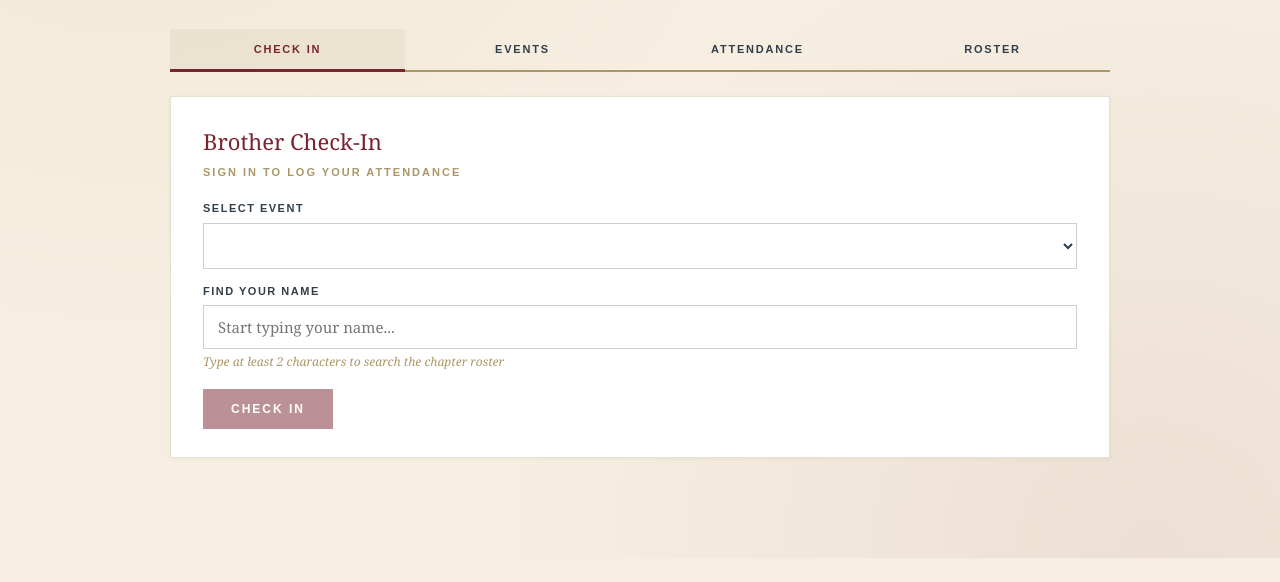
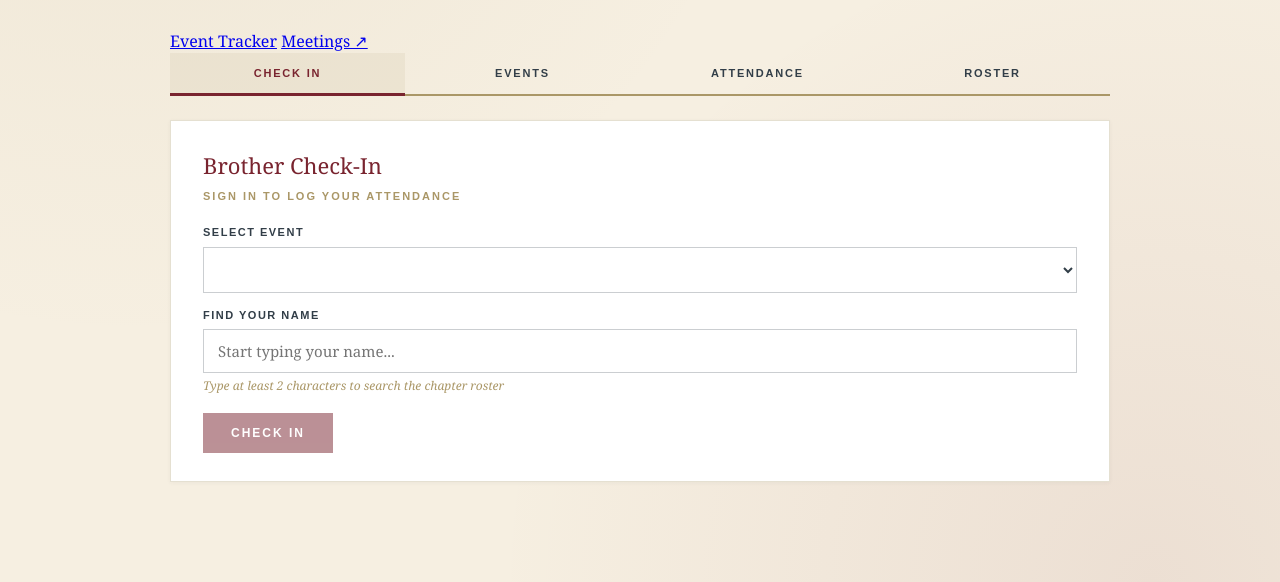
Before and after one commit to uclapikes-hub/pike-attendance, a plain HTML site: page index.html in a window 1280 px wide. Shown: the part 320-902 px from the top of the page. Before the commit the page ends 878 px from the top, so only its background shows below. Drawn offline with Linux system fonts and the light colour scheme; no server answers.

Commit message:
Update index.html

```diff
--- a/index.html
+++ b/index.html
@@ -32,7 +32,11 @@
       <div class="chapter-tag">Chapter Attendance Tracker</div>
     </div>
   </header>
-
+  <!-- ============== APP-CROSS-LINK ============== -->
+  <div class="app-link-bar">
+    <a href="#" class="current">Event Tracker</a>
+    <a href="https://uclapikes-hub.github.io/pike-meetings/" target="_blank" rel="noopener">Meetings ↗</a>
+  </div>
   <!-- ============== TABS ============== -->
   <div class="tabs">
     <button class="tab active" data-tab="checkin">Check In</button>
```
